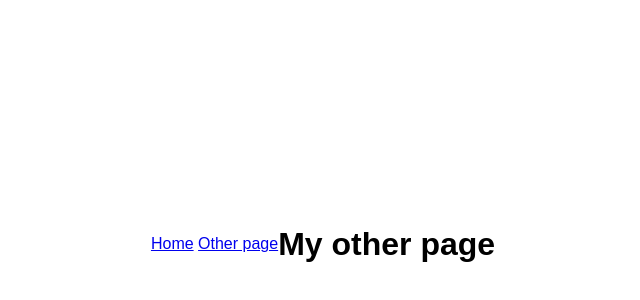
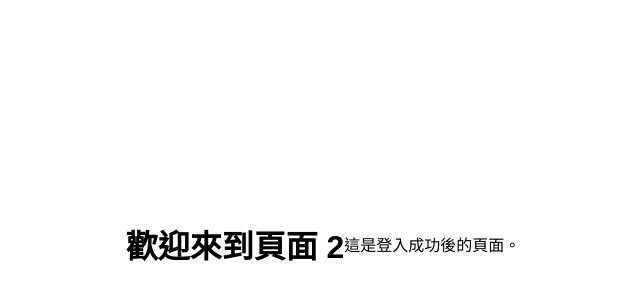
Before and after one commit to hkscsheph/240909Demo, a website: page page2.html in a window 1280 px wide. Shown: the part 156-456 px from the top of the page, without its empty margins (317-957 px from the left). Drawn offline with Linux system fonts and the light colour scheme.

Commit message:
登入成功後，跳轉至 page2.html

```diff
--- a/page2.html
+++ b/page2.html
@@ -1,19 +1,13 @@
 <!DOCTYPE html>
-<html lang="en">
-  <head>
-    <title>Other page</title>
-    <meta charset="UTF-8" />
-    <meta name="viewport" content="width=device-width" />
-    <link rel="stylesheet" href="styles.css" />
-    <script type="module" src="script.js"></script>
-  </head>
-  <body>
-    <nav>
-      <a href="/">Home</a>
-      <a href="/page2.html" aria-current="page">Other page</a>
-    </nav>
-    <main>
-      <h1>My other page</h1>
-    </main>
-  </body>
+<html lang="zh-Hant">
+<head>
+    <meta charset="UTF-8">
+    <meta name="viewport" content="width=device-width, initial-scale=1.0">
+    <title>頁面 2</title>
+    <link rel="stylesheet" href="styles.css"> <!-- 如果需要樣式 -->
+</head>
+<body>
+    <h1>歡迎來到頁面 2</h1>
+    <p>這是登入成功後的頁面。</p>
+</body>
 </html>
--- a/script.js
+++ b/script.js
@@ -22,6 +22,7 @@ document
       .then((data) => {
         if (data.success) {
           alert(data.message); // 登入成功
+          window.location.href = 'page2.html'; // 跳轉至 page2.html
         } else {
           alert(data.message); // 登入失敗
         }
```
